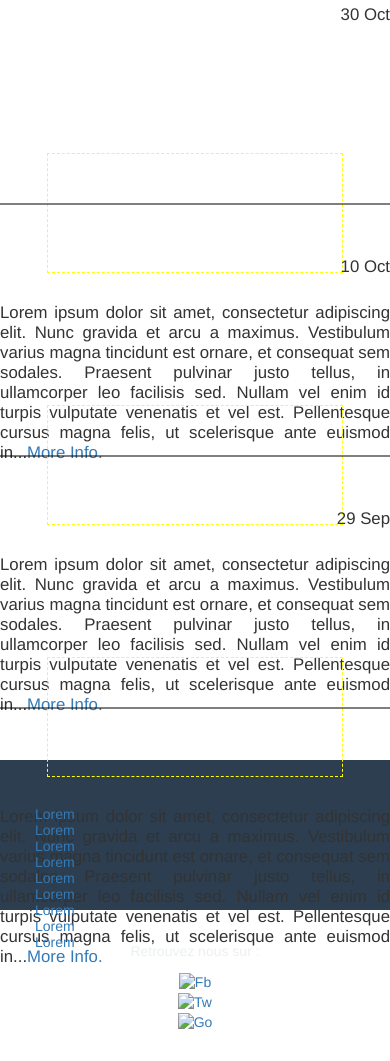
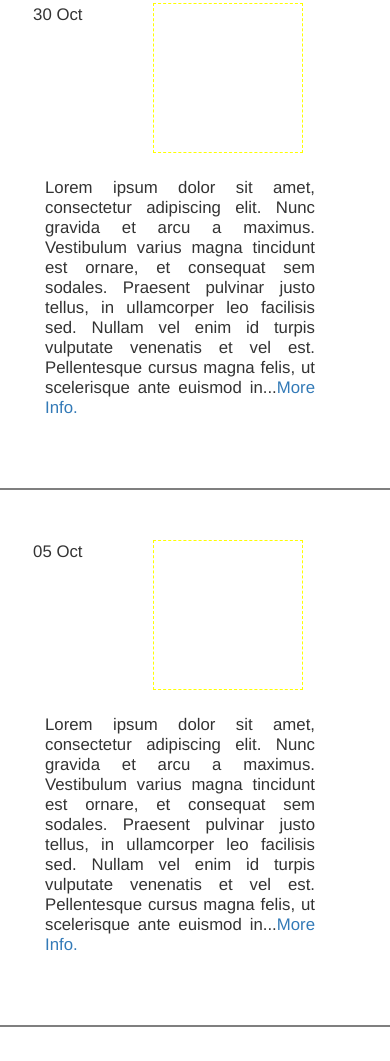
Before and after one commit to Purjoy/Tilia, a plain HTML site: page index.html in a window 390 px wide. Shown: the part 936-1997 px from the top of the page. Drawn offline with Linux system fonts and the light colour scheme.

Commit message:
Page Responsive

```diff
--- a/index.html
+++ b/index.html
@@ -21,10 +21,10 @@
                         <div class="col-xs-6"><img src="" alt="logotype"/></div>
                         <div class="midLogotypeXs col-xs-3"></div>
                     </li>
-                    <li class="Li02_Header Home col-md-6 col-sm-6 col-xs-6"><a href="#">Home</a></li>
-                    <li class="Li02_Header About col-md-6 col-sm-6 col-xs-6"><a href="#">About</a></li>
-                    <li class="Li02_Header Blog col-md-6 col-sm-6 col-xs-6"><a href="#">Blog</a></li>
-                    <li class="Li02_Header Contact col-md-6 col-sm-6 col-xs-6"><a href="#">Contact</a></li>
+                    <li class="Li02_Header Home col-xs-6"><a href="#">Home</a></li>
+                    <li class="Li02_Header About col-xs-6"><a href="#">About</a></li>
+                    <li class="Li02_Header Blog col-xs-6"><a href="#">Blog</a></li>
+                    <li class="Li02_Header Contact col-xs-6"><a href="#">Contact</a></li>
                     <li class="Li02_Header SuccesSto col-md-12"><a href="#">Success Stories</a></li>
                 </ul>
             </nav>
@@ -45,56 +45,62 @@
 
     <div class="NewsContent col-md-12 no-padding">
         <div class="col-md-1"></div>
-        <div class="CenterNews col-md-10">
+        <div class="CenterNews col-md-10 col-sm-12">
             <div class="TitlePart">
                 <h2>News</h2>
             </div>
             <div class="CenterNewsContent">
-                <ul class="no-padding">
-                    <li class="TimeNewsContent col-md-3">
+                <ul class="row">
+                    <li class="TimeNewsContent col-md-3 col-sm-2 col-xs-3">
                         <p>30 Oct</p>
                     </li>
-                    <li class="PictureNewsContent col-md-3">
+                    <li class="PictureNewsContent col-sm-3 col-xs-8">
                         <div></div>
                     </li>
-                    <li class="ParaNewsContent col-md-6">
-                        <p>Lorem ipsum dolor sit amet, consectetur adipiscing elit. Nunc gravida et arcu a maximus. Vestibulum varius magna tincidunt est ornare, et consequat sem sodales. Praesent pulvinar justo tellus, in ullamcorper leo facilisis sed. Nullam vel enim id turpis vulputate venenatis et vel est. Pellentesque cursus magna felis, ut scelerisque ante euismod in...<a href="#">More Info.</a></p>
+                    <li class="ParaNewsContent col-sm-6 col-xs-12">
+                        <p class="midParaXs col-xs-1"></p>
+                        <p class="col-xs-10 col-sm-12">Lorem ipsum dolor sit amet, consectetur adipiscing elit. Nunc gravida et arcu a maximus. Vestibulum varius magna tincidunt est ornare, et consequat sem sodales. Praesent pulvinar justo tellus, in ullamcorper leo facilisis sed. Nullam vel enim id turpis vulputate venenatis et vel est. Pellentesque cursus magna felis, ut scelerisque ante euismod in...<a href="#">More Info.</a></p>
+                        <p class="midParaXs col-xs-1"></p>
                     </li>
                 </ul>
 
-                <div class="NewsSepar col-md-12"></div>
+                <div class="NewsSepar row col-xs-12"></div>
 
                 <!-- -->
 
-                <ul class="no-padding">
-                    <li class="TimeNewsContent col-md-3">
-                        <p>10 Oct</p>
+                <ul class="row">
+                    <li class="TimeNewsContent col-md-3 col-sm-2 col-xs-3">
+                        <p>05 Oct</p>
                     </li>
-                    <li class="PictureNewsContent col-md-3">
+                    <li class="PictureNewsContent col-sm-3 col-xs-8">
                         <div></div>
                     </li>
-                    <li class="ParaNewsContent col-md-6">
-                        <p>Lorem ipsum dolor sit amet, consectetur adipiscing elit. Nunc gravida et arcu a maximus. Vestibulum varius magna tincidunt est ornare, et consequat sem sodales. Praesent pulvinar justo tellus, in ullamcorper leo facilisis sed. Nullam vel enim id turpis vulputate venenatis et vel est. Pellentesque cursus magna felis, ut scelerisque ante euismod in...<a href="#">More Info.</a></p>
+                    <li class="ParaNewsContent col-sm-6 col-xs-12">
+                        <p class="midParaXs col-xs-1"></p>
+                        <p class="col-xs-10 col-sm-12">Lorem ipsum dolor sit amet, consectetur adipiscing elit. Nunc gravida et arcu a maximus. Vestibulum varius magna tincidunt est ornare, et consequat sem sodales. Praesent pulvinar justo tellus, in ullamcorper leo facilisis sed. Nullam vel enim id turpis vulputate venenatis et vel est. Pellentesque cursus magna felis, ut scelerisque ante euismod in...<a href="#">More Info.</a></p>
+                        <p class="midParaXs col-xs-1"></p>
                     </li>
                 </ul>
 
-                <div class="NewsSepar col-md-12"></div>
+                <div class="NewsSepar row col-xs-12"></div>
 
                 <!-- -->
 
-                <ul class="no-padding">
-                    <li class="TimeNewsContent col-md-3">
-                        <p>29 Sep</p>
+                <ul class="row">
+                    <li class="TimeNewsContent col-md-3 col-sm-2 col-xs-3">
+                        <p>20 Sep</p>
                     </li>
-                    <li class="PictureNewsContent col-md-3">
+                    <li class="PictureNewsContent col-sm-3 col-xs-8">
                         <div></div>
                     </li>
-                    <li class="ParaNewsContent col-md-6">
-                        <p>Lorem ipsum dolor sit amet, consectetur adipiscing elit. Nunc gravida et arcu a maximus. Vestibulum varius magna tincidunt est ornare, et consequat sem sodales. Praesent pulvinar justo tellus, in ullamcorper leo facilisis sed. Nullam vel enim id turpis vulputate venenatis et vel est. Pellentesque cursus magna felis, ut scelerisque ante euismod in...<a href="#">More Info.</a></p>
+                    <li class="ParaNewsContent col-sm-6 col-xs-12">
+                        <p class="midParaXs col-xs-1"></p>
+                        <p class="col-xs-10 col-sm-12">Lorem ipsum dolor sit amet, consectetur adipiscing elit. Nunc gravida et arcu a maximus. Vestibulum varius magna tincidunt est ornare, et consequat sem sodales. Praesent pulvinar justo tellus, in ullamcorper leo facilisis sed. Nullam vel enim id turpis vulputate venenatis et vel est. Pellentesque cursus magna felis, ut scelerisque ante euismod in...<a href="#">More Info.</a></p>
+                        <p class="midParaXs col-xs-1"></p>
                     </li>
                 </ul>
 
-                <div class="NewsSepar col-md-12"></div>
+                <div class="NewsSepar row col-xs-12"></div>
 
             </div>
         </div>
@@ -103,51 +109,53 @@
 </section>
 
 <footer class="no-padding row">
-    <div class="col-md-2"></div>
+    <div class="col-sm-2"></div>
     <div class="FooterCenter col-md-8">
-        <div class="FooterContent Left col-md-3 no-padding">
+        <div class="FooterContent Left col-sm-3 no-padding">
             <ul>
-                <li class="col-md-4"><a href="#">Lorem</a></li>
-                <li class="col-md-4"><a href="#">Lorem</a></li>
-                <li class="col-md-4"><a href="#">Lorem</a></li>
-                <li class="col-md-4"><a href="#">Lorem</a></li>
-                <li class="col-md-4"><a href="#">Lorem</a></li>
-                <li class="col-md-4"><a href="#">Lorem</a></li>
-                <li class="col-md-4"><a href="#">Lorem</a></li>
-                <li class="col-md-4"><a href="#">Lorem</a></li>
-                <li class="col-md-4"><a href="#">Lorem</a></li>
+                <li class="col-sm-4"><a href="#">Lorem</a></li>
+                <li class="col-sm-4"><a href="#">Lorem</a></li>
+                <li class="col-sm-4"><a href="#">Lorem</a></li>
+                <li class="col-sm-4"><a href="#">Lorem</a></li>
+                <li class="col-sm-4"><a href="#">Lorem</a></li>
+                <li class="col-sm-4"><a href="#">Lorem</a></li>
+                <li class="col-sm-4"><a href="#">Lorem</a></li>
+                <li class="col-sm-4"><a href="#">Lorem</a></li>
+                <li class="col-sm-4"><a href="#">Lorem</a></li>
             </ul>
         </div>
 
         <!-- -->
 
-        <div class="col-md-1"></div>
+        <div class="col-sm-1"></div>
 
         <!-- -->
 
-        <div class="FooterContent Middle col-md-3 no-padding">
+        <div class="FooterContent Middle col-sm-3 no-padding">
             <div class="col-md-12">
                 <p class="col-md-12">Retrouvez nous sur :</p>
             </div>
             <ul>
-                <li class="col-md-4"><a href="#"><img src="" alt="Fb"/></a></li>
-                <li class="col-md-4"><a href="#"><img src="" alt="Tw"/></a></li>
-                <li class="col-md-4"><a href="#"><img src="" alt="Go"/></a></li>
+                <li class="midSocialIconXs col-xs-3"></li>
+                <li class="col-sm-4 col-xs-2"><a href="#"><img src="" alt="Fb"/></a></li>
+                <li class="col-sm-4 col-xs-2"><a href="#"><img src="" alt="Tw"/></a></li>
+                <li class="col-sm-4 col-xs-2"><a href="#"><img src="" alt="Go"/></a></li>
+                <li class="midSocialIconXs col-xs-3"></li>
             </ul>
 
         </div>
 
         <!-- -->
 
-        <div class="col-md-1"></div>
+        <div class="col-sm-1"></div>
 
         <!-- -->
 
-        <div class="FooterContent Right col-md-3">
+        <div class="FooterContent Right col-sm-3">
             <p class="col-md-12">©Copyright</p>
         </div>
     </div>
-    <div class="col-md-2"></div>
+    <div class="col-sm-2"></div>
 </footer>
 
 <script src="js/jquery-2.1.4.min.js"></script>
--- a/stylesheet/perso/style.scss
+++ b/stylesheet/perso/style.scss
@@ -9,6 +9,7 @@
   margin-left: 0;
   margin-right: 0;
 }
+
 
 ul{
   list-style: none;
@@ -87,9 +88,6 @@ section{
       }
 
       ul{
-
-        height: 150px;
-
         li{
           height: 100%;
         }
@@ -105,8 +103,8 @@ section{
           /*---- Provisoire ----*/
           div{
             border: 1px yellow dashed;
-            width: 80%;
-            height: 80%;
+            width: 150px;
+            height: 150px;
             margin: auto;
           }
           /*---- ----*/
@@ -114,8 +112,6 @@ section{
 
         .ParaNewsContent{
           text-align: justify;
-          height: 130px;
-          line-height: 130px;
 
           p{
             line-height: normal;
@@ -136,7 +132,6 @@ section{
 
 footer{
   background-color: #2C3E50;
-  height: 150px;
   .FooterCenter{
 
     div{
@@ -181,26 +176,45 @@ footer{
   .Li01_Header.Right{
     display: none;
   }
+
+  .PictureNewsContent{
+    margin-bottom: 25px;
+  }
+
+  .FooterContent.Left{
+    display: none;
+  }
 }
 
 /* Extra Small Devices, Phones */
 /* Small Devices, Tablets */
 @media only screen and (min-width : 768px) {
-  .midLogotypeXs{
+  .midLogotypeXs, .midParaXs, .midSocialIconXs{
     display: none;
   }
 }
 
 /* Medium Devices, Desktops */
+@media only screen and (max-width : 992px) {
+  .TitlePart{
+    padding-left: 15px;
+  }
+
+  .ParaNewsContent{
+    margin-left: -15px;
+  }
+}
+
+/* Medium Devices, Desktops */
 @media only screen and (min-width : 992px) {
-  .midLogotypeXs{
+  .midLogotypeXs, .midParaXs, .midSocialIconXs{
     display: none;
   }
 }
 
 /* Large Devices, Wide Screens */
 @media only screen and (min-width : 1200px) {
-  .midLogotypeXs{
+  .midLogotypeXs, .midParaXs, .midSocialIconXs{
     display: none;
   }
 }
```
Also changed, not shown: stylesheet/perso/style.css, 1 other file.
